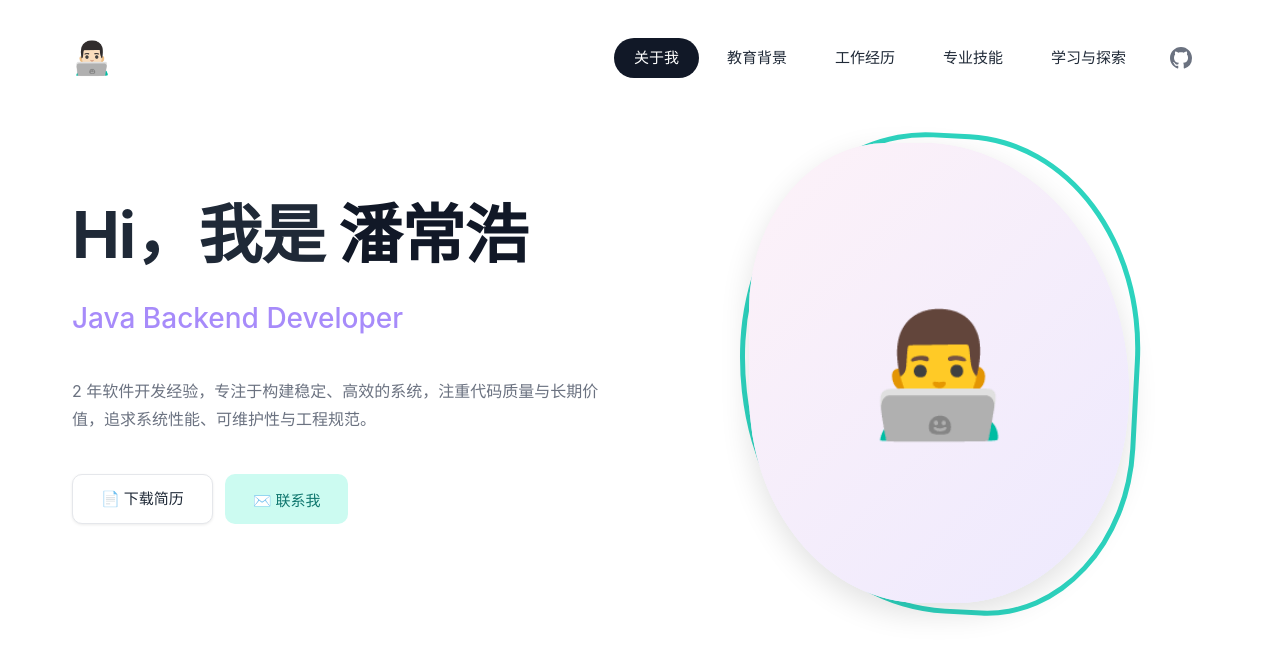
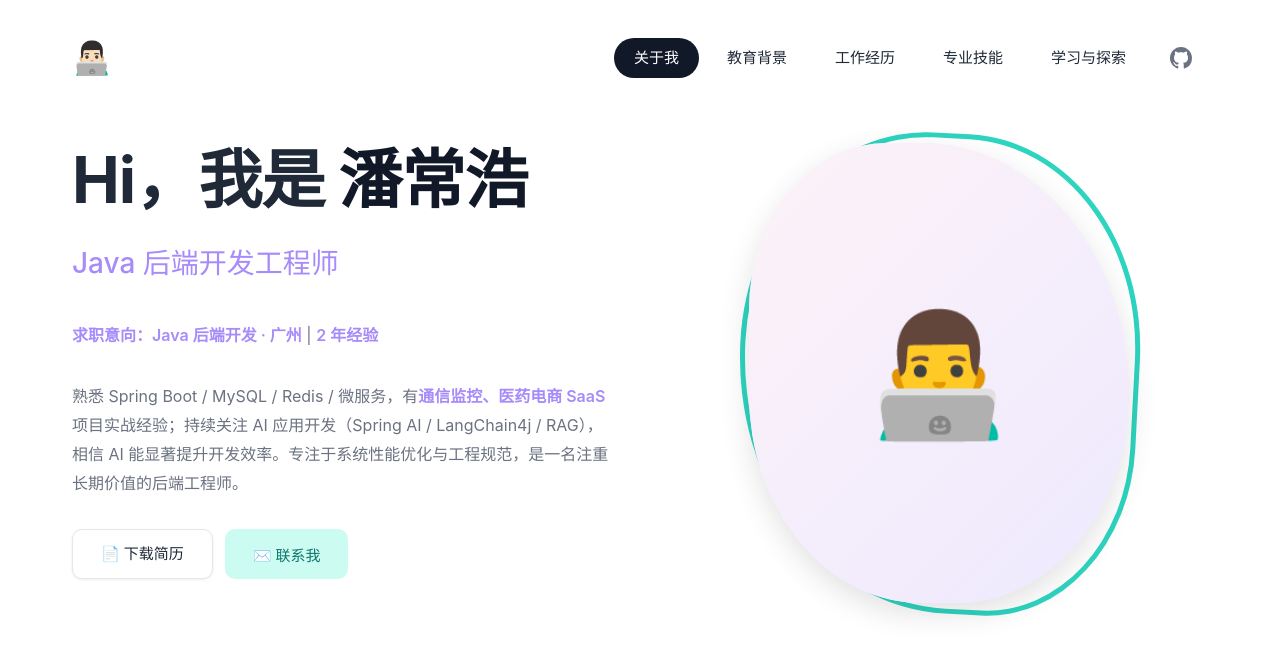
Before and after one commit to PlanBBBBB/my-portfolio, a React (Vite) app: page / in a window 1280 px wide. Shown: the top 654 px of the page. Built offline with nearby package versions, Linux system fonts and the light colour scheme.

Commit message:
feat: 首页 bio 中文化 title、添加求职意向与 2 年经验

```diff
--- a/src/data/portfolio.ts
+++ b/src/data/portfolio.ts
@@ -71,8 +71,8 @@ export interface NoteItem {
 // 个人信息
 export const profile: ProfileData = {
   name: '潘常浩',
-  title: 'Java Backend Developer',
-  bio: '2 年软件开发经验，专注于构建稳定、高效的系统，注重代码质量与长期价值，追求系统性能、可维护性与工程规范。',
+  title: 'Java 后端开发工程师',
+  bio: '**求职意向：Java 后端开发 · 广州** | **2 年经验**\n\n熟悉 Spring Boot / MySQL / Redis / 微服务，有**通信监控、医药电商 SaaS** 项目实战经验；持续关注 AI 应用开发（Spring AI / LangChain4j / RAG），相信 AI 能显著提升开发效率。专注于系统性能优化与工程规范，是一名注重长期价值的后端工程师。',
   email: 'panchanghao0102@163.com',
   phone: '139 2244 2730',
   wechat: '139 2244 2730',
--- a/src/pages/About.tsx
+++ b/src/pages/About.tsx
@@ -1,5 +1,21 @@
 import { useState } from 'react';
 import { profile } from '../data/portfolio';
+
+function parseBold(text: string) {
+  const parts = text.split(/(\*\*[^*]+\*\*)/g);
+  return parts.map((part, idx) => {
+    if (part.startsWith('**') && part.endsWith('**')) {
+      return <strong key={idx} className="bio-highlight">{part.slice(2, -2)}</strong>;
+    }
+    return part;
+  });
+}
+
+function renderBio(bioText: string) {
+  return bioText.split('\n\n').map((paragraph, idx) => (
+    <p key={idx} className="about-bio">{parseBold(paragraph)}</p>
+  ));
+}
 
 function About() {
   const [showContact, setShowContact] = useState(false);
@@ -49,7 +65,7 @@ function About() {
             Hi，我是 <span className="about-name">{profile.name}</span>
           </h1>
           <div className="about-title">{profile.title}</div>
-          <p className="about-bio">{profile.bio}</p>
+          {renderBio(profile.bio)}
 
           <div className="about-actions">
             <a
--- a/src/styles/global.css
+++ b/src/styles/global.css
@@ -204,8 +204,17 @@ a {
   font-size: 16px;
   color: var(--color-text-light);
   line-height: 1.8;
-  margin-bottom: 24px;
+  margin-bottom: 16px;
   max-width: 560px;
+}
+
+.about-bio + .about-bio {
+  margin-top: 0;
+}
+
+.bio-highlight {
+  color: var(--color-accent, #111827);
+  font-weight: 600;
 }
 
 .about-actions {
```
